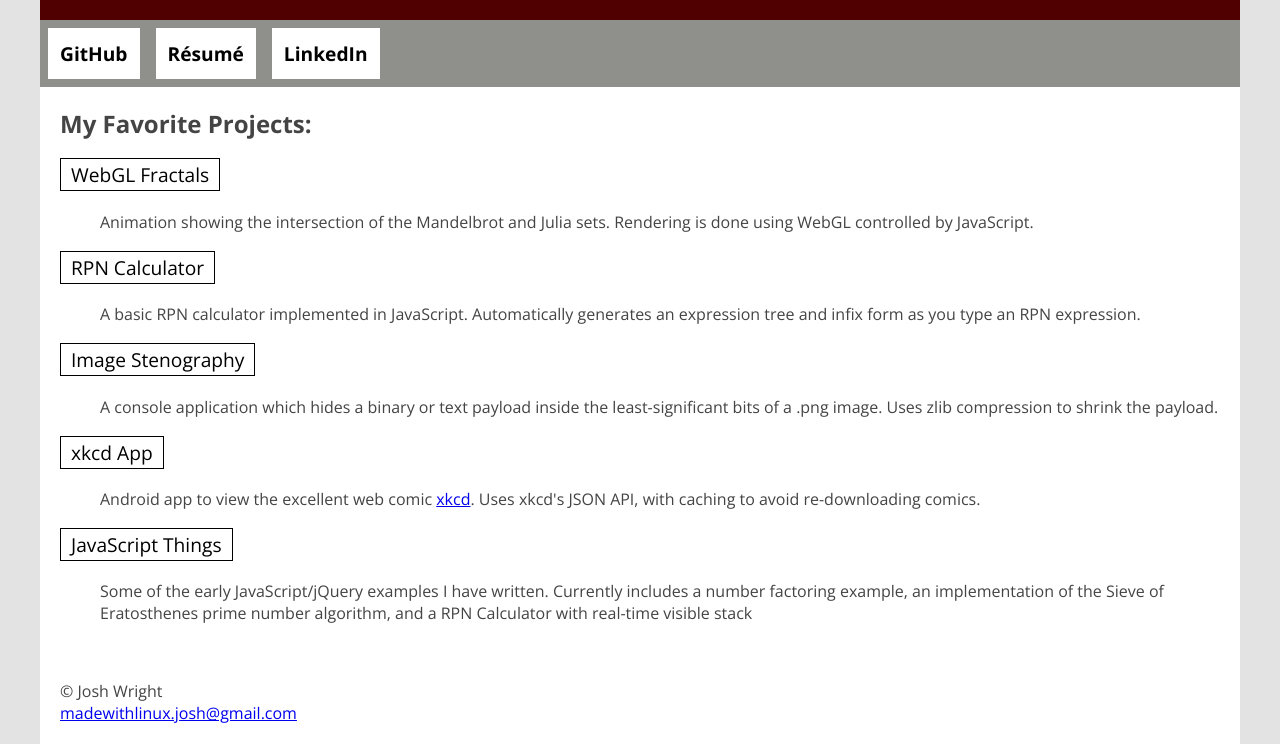
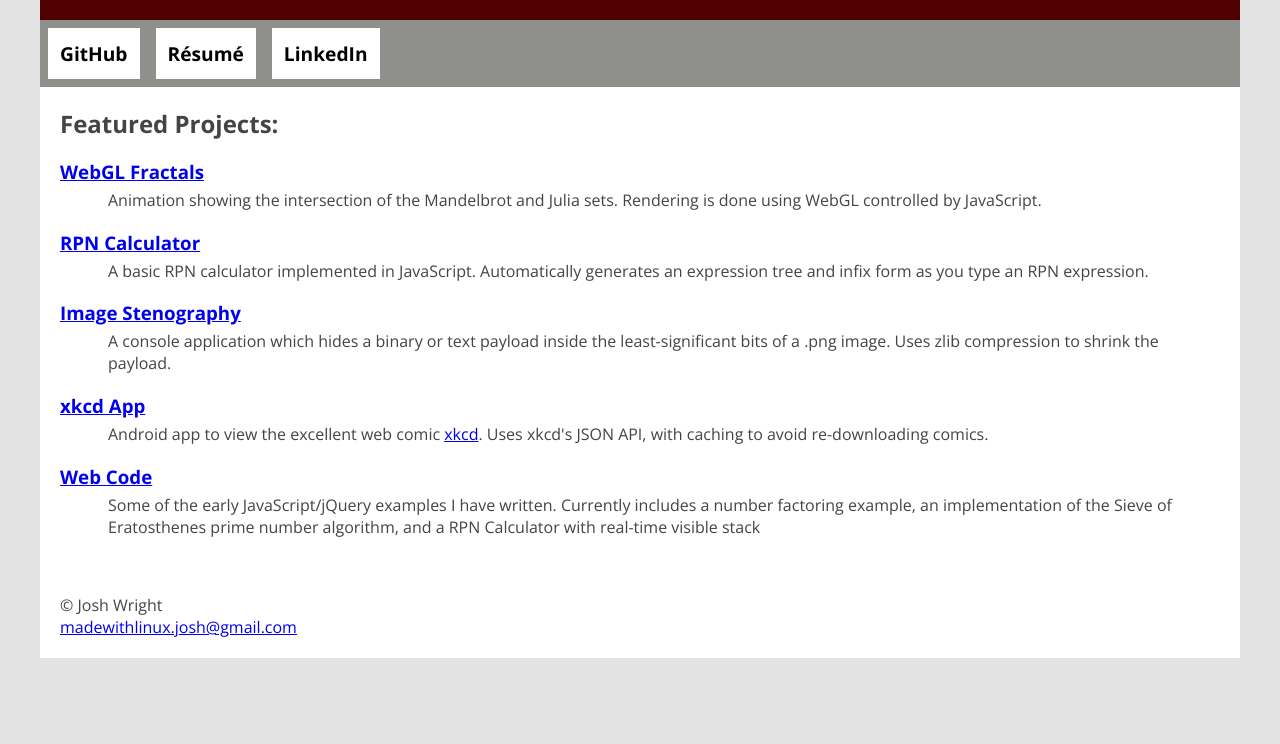
Before and after one commit to madewithlinux/joshua-wright.github.io.old-version, a plain HTML site: page index.html in a window 1280 px wide. Shown: the part 194-938 px from the top of the page. After the commit the page ends 852 px from the top, so only its background shows below. Drawn offline with nearby package versions, Linux system fonts and the light colour scheme.

Commit message:
clean up links

```diff
--- a/css/main.css
+++ b/css/main.css
@@ -104,6 +104,15 @@ h2 + p {
     margin-top: 4px;
 }
 
+.section-title, .section-title > a {
+    margin-bottom: 5px;
+}
+
+.section-description {
+    margin-top: 0;
+    padding-left: 3em;
+}
+
 
 /*alternating row colors*/
 table tr:nth-child(odd) {
--- a/index.html
+++ b/index.html
@@ -21,37 +21,36 @@
     </ul>
 </section>
 <section class="main">
-    <h2>My Favorite Projects:</h2>
-    <dl>
-        <dt><a class="btn" href="/glslfractal/" title="">WebGL Fractals</a></dt>
-        <dd><p>
-            Animation showing the intersection of the Mandelbrot and Julia sets.
-            Rendering is done using WebGL controlled by JavaScript.
-        </p></dd>
+    <h2>Featured Projects:</h2>
+    <h3 class="section-title"><a href="/glslfractal/" title="">WebGL Fractals</a></h3>
+    <p class="section-description">
+        Animation showing the intersection of the Mandelbrot and Julia sets.
+        Rendering is done using WebGL controlled by JavaScript.
+    </p>
 
-        <dt><a class="btn" href="rpn.html" title="RPN Calculator">RPN Calculator</a></dt>
-        <dd><p>
+    <h3 class="section-title"><a href="rpn.html" title="RPN Calculator">RPN Calculator</a></h3>
+    <p class="section-description">
             A basic RPN calculator implemented in JavaScript. Automatically generates an expression tree and infix form as you type an RPN expression.
-        </p></dd>
+    </p>
 
-        <dt><a class="btn" href="https://github.com/Joshua-Wright/image_steganography" title="Image Stenography">Image Stenography</a></dt>
-        <dd><p>
+    <h3 class="section-title"><a href="https://github.com/Joshua-Wright/image_steganography" title="Image Stenography">Image Stenography</a></h3>
+    <p class="section-description">
             A console application which hides a binary or text payload inside the least-significant bits of a .png
             image. Uses zlib compression to shrink the payload.
-        </p></dd>
+    </p>
 
-        <dt><a class="btn" href="https://github.com/Joshua-Wright/xkcdapp" title="XKCD App">xkcd App</a></dt>
-        <dd><p>
+    <h3 class="section-title"><a href="https://github.com/Joshua-Wright/xkcdapp" title="XKCD App"</>xkcd App</a></h3>
+    <p class="section-description">
             Android app to view the excellent web comic <a href="http://xkcd.com/">xkcd</a>. Uses xkcd's JSON API,
             with caching to avoid re-downloading comics.
-        </p></dd>
+    </p>
 
-        <dt><a class="btn" href="web_code.html" title="JavaScript Things">JavaScript Things</a>
-        </dt>
-        <dd><p>Some of the early JavaScript/jQuery examples I have written. Currently includes a number factoring
-            example, an implementation of the Sieve of Eratosthenes prime number algorithm, and a RPN Calculator with
-            real-time visible stack
-        <p></dd>
+    <h3 class="section-title"><a href="web_code.html" title="Web Code">Web Code</a></h3>
+    <p class="section-description">
+    Some of the early JavaScript/jQuery examples I have written. Currently includes a number factoring
+        example, an implementation of the Sieve of Eratosthenes prime number algorithm, and a RPN Calculator with
+        real-time visible stack
+    <p>
 
     </dl>
 </section>
```
Also changed, not shown: web_code.html (+22 -20 lines).
